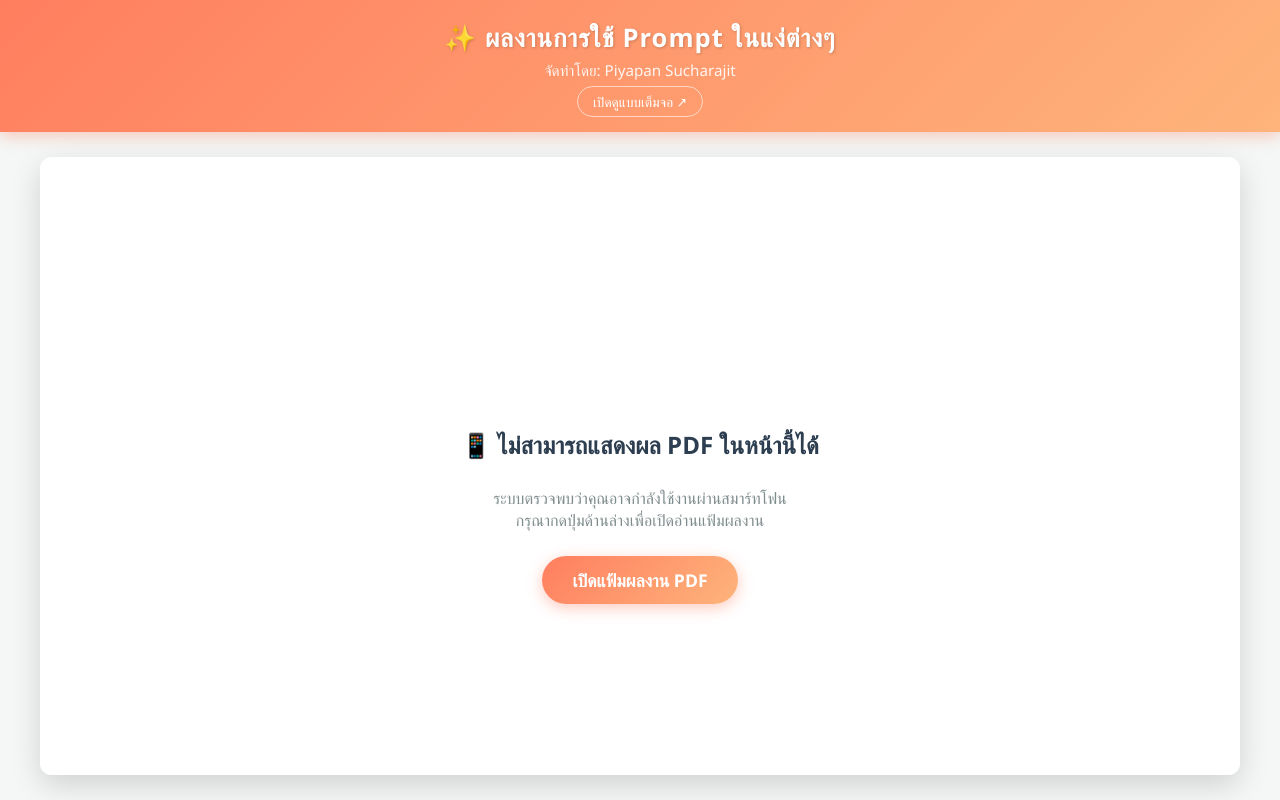
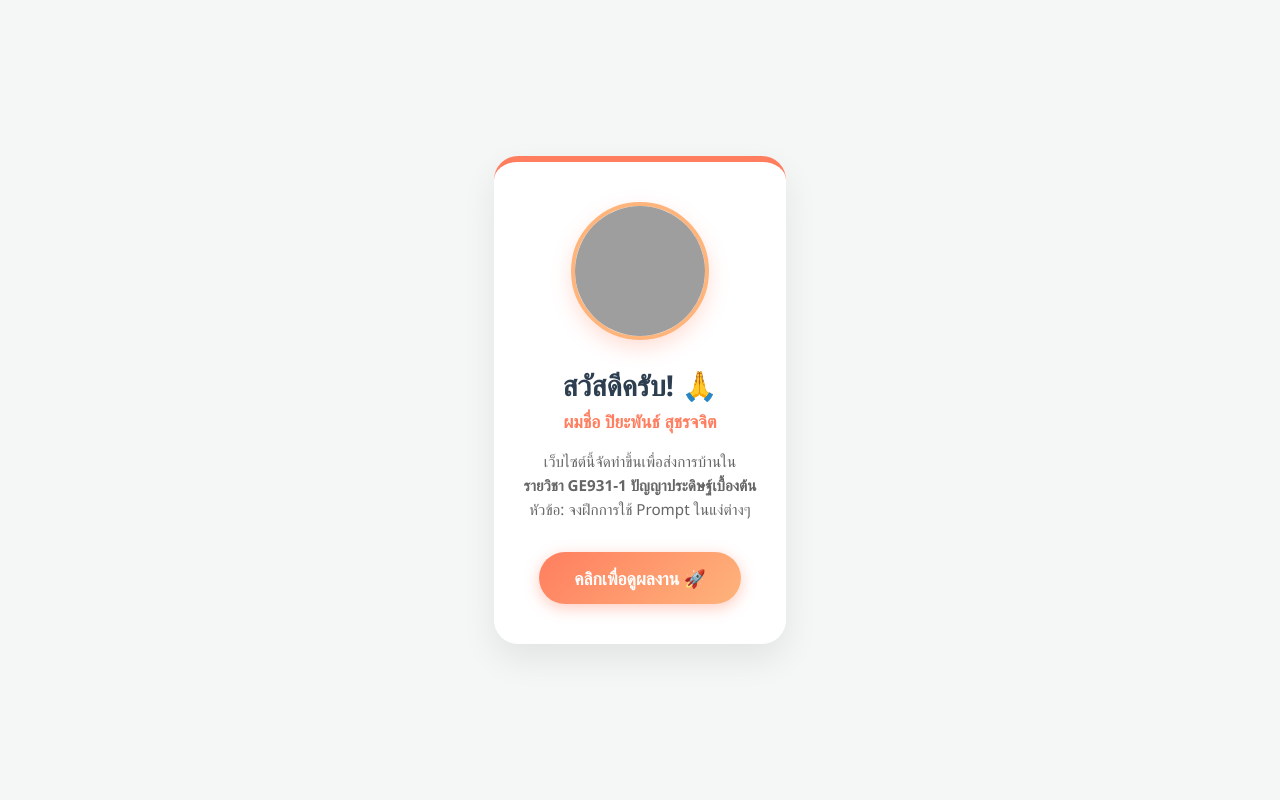
Before and after one commit to notpypscj-droid/homework, a plain HTML site: page index.html in a window 1280 px wide. Drawn offline with Linux system fonts and the light colour scheme; grey boxes are pictures that could not be loaded.

Commit message:
Update index.html

```diff
--- a/index.html
+++ b/index.html
@@ -3,13 +3,14 @@
 <head>
     <meta charset="UTF-8">
     <meta name="viewport" content="width=device-width, initial-scale=1.0">
-    <title>แฟ้มผลงาน - Piyapan Sucharajit</title>
+    <title>แนะนำตัว - ปิยะพันธ์ สุชรจิต</title>
     <style>
-        /* กำหนดธีมสี */
+        /* กำหนดธีมสีส้มให้เข้ากับหน้าการบ้าน */
         :root {
             --gradient-orange: linear-gradient(135deg, #FF7E5F, #FEB47B);
             --bg-light: #f4f7f6;
             --text-main: #2c3e50;
+            --text-muted: #666666;
         }
 
         body, html {
@@ -19,111 +20,67 @@
             font-family: 'Segoe UI', Tahoma, Geneva, Verdana, sans-serif;
             background-color: var(--bg-light);
             display: flex;
-            flex-direction: column;
-            overflow: hidden; /* ป้องกันแถบเลื่อนซ้อนกัน */
+            justify-content: center;
+            align-items: center;
         }
 
-        /* ลูกเล่นแอนิเมชันตอนเปิดเว็บ */
-        @keyframes slideDown {
-            from { transform: translateY(-100%); opacity: 0; }
+        /* ลูกเล่นแอนิเมชันให้กล่องเด้งขึ้นมาเบาๆ */
+        @keyframes slideUp {
+            from { transform: translateY(40px); opacity: 0; }
             to { transform: translateY(0); opacity: 1; }
         }
 
-        @keyframes fadeIn {
-            from { opacity: 0; transform: scale(0.98); }
-            to { opacity: 1; transform: scale(1); }
+        /* กล่องการ์ดแนะนำตัว */
+        .profile-card {
+            background-color: white;
+            border-radius: 24px;
+            box-shadow: 0 15px 35px rgba(0,0,0,0.08);
+            padding: 40px 30px;
+            max-width: 400px;
+            width: 90%;
+            text-align: center;
+            animation: slideUp 0.8s cubic-bezier(0.25, 0.46, 0.45, 0.94) both;
+            border-top: 6px solid #FF7E5F;
         }
 
-        /* แถบหัวข้อ */
-        .header {
-            background: var(--gradient-orange);
-            color: white;
-            padding: 20px;
-            text-align: center;
-            box-shadow: 0 4px 15px rgba(255, 126, 95, 0.4);
-            z-index: 10;
-            animation: slideDown 0.8s cubic-bezier(0.25, 0.46, 0.45, 0.94) both;
+        /* รูปโปรไฟล์ */
+        .profile-img {
+            width: 130px;
+            height: 130px;
+            border-radius: 50%;
+            object-fit: cover;
+            border: 4px solid #FEB47B;
+            margin-bottom: 20px;
+            box-shadow: 0 8px 20px rgba(255, 126, 95, 0.25);
         }
 
-        .header h1 {
-            margin: 0;
-            font-size: 1.6rem;
-            letter-spacing: 1px;
-            text-shadow: 1px 1px 3px rgba(0,0,0,0.2);
+        h1 {
+            color: var(--text-main);
+            margin: 0 0 5px 0;
+            font-size: 1.8rem;
         }
 
-        .header p {
-            margin: 5px 0 10px 0;
-            font-size: 0.95rem;
-            opacity: 0.9;
+        .subtitle {
+            color: #FF7E5F;
+            font-weight: bold;
+            font-size: 1.1rem;
+            margin-bottom: 15px;
         }
 
-        /* ปุ่มกดที่หัวข้อ */
-        .btn-header {
-            color: #fff;
-            text-decoration: none;
-            font-size: 0.85rem;
-            border: 1px solid rgba(255,255,255,0.6);
-            padding: 5px 15px;
-            border-radius: 20px;
-            transition: all 0.3s ease;
+        p {
+            color: var(--text-muted);
+            line-height: 1.6;
+            margin-bottom: 30px;
+            font-size: 0.95rem;
         }
 
-        .btn-header:hover {
-            background-color: white;
-            color: #FF7E5F;
-            border-color: white;
-        }
-
-        /* พื้นที่วาง PDF */
-        .pdf-wrapper {
-            flex-grow: 1;
-            padding: 25px;
-            box-sizing: border-box;
-            display: flex;
-            justify-content: center;
-            animation: fadeIn 1s ease-out 0.3s both; /* หน่วงเวลาเล็กน้อยให้หัวข้อลงมาก่อน */
-        }
-
-        .pdf-container {
-            width: 100%;
-            max-width: 1200px;
-            height: 100%;
-            border-radius: 12px;
-            box-shadow: 0 10px 30px rgba(0,0,0,0.15);
-            background-color: white;
-            border: none;
-            overflow: hidden;
-        }
-
-        /* ส่วนแสดงผลสำรอง (สำหรับมือถือ) */
-        .fallback-msg {
-            display: flex;
-            flex-direction: column;
-            align-items: center;
-            justify-content: center;
-            height: 100%;
-            text-align: center;
-            padding: 40px 20px;
-            background-color: white;
-        }
-
-        .fallback-msg h2 {
-            color: var(--text-main);
-            margin-bottom: 10px;
-        }
-
-        .fallback-msg p {
-            color: #7f8c8d;
-            margin-bottom: 25px;
-        }
-
-        /* ปุ่มกดหลัก */
+        /* ปุ่มกดไปดูการบ้าน */
         .btn-primary {
+            display: inline-block;
             background: var(--gradient-orange);
             color: white;
             text-decoration: none;
-            padding: 12px 30px;
+            padding: 14px 35px;
             border-radius: 30px;
             font-weight: bold;
             font-size: 1.1rem;
@@ -132,47 +89,27 @@
         }
 
         .btn-primary:hover {
-            transform: translateY(-3px) scale(1.05);
-            box-shadow: 0 8px 25px rgba(255, 126, 95, 0.6);
-        }
-
-        /* ปรับหน้าจอสำหรับมือถือ */
-        @media (max-width: 768px) {
-            .pdf-wrapper {
-                padding: 0; /* เอากรอบออกให้ PDF กว้างเต็มจอ */
-            }
-            .pdf-container {
-                border-radius: 0;
-            }
-            .header h1 {
-                font-size: 1.3rem;
-            }
+            transform: translateY(-4px) scale(1.05);
+            box-shadow: 0 10px 25px rgba(255, 126, 95, 0.6);
         }
     </style>
 </head>
 <body>
 
-    <!-- แถบหัวข้อ -->
-    <div class="header">
-        <h1>✨ ผลงานการใช้ Prompt ในแง่ต่างๆ</h1>
-        <p>จัดทำโดย: Piyapan Sucharajit</p>
-        <a href="my-work.pdf" class="btn-header" target="_blank">เปิดดูแบบเต็มจอ ↗</a>
+    <div class="profile-card">
+        <!-- 1. ส่วนรูปโปรไฟล์: นำรูปตัวเองมาตั้งชื่อว่า profile.jpg แล้วอัปโหลดขึ้น GitHub -->
+        <!-- หากยังไม่อัปโหลดรูป ระบบจะแสดงรูปไอคอนคนแทนชั่วคราว -->
+        <img src="profile.jpg" alt="รูปโปรไฟล์ ปิยะพันธ์" class="profile-img" onerror="this.src='https://cdn-icons-png.flaticon.com/512/3135/3135715.png'">
+
+        <h1>สวัสดีครับ! 🙏</h1>
+        <div class="subtitle">ผมชื่อ ปิยะพันธ์ สุชรจจิต</div>
+
+        <p>
+            เว็บไซต์นี้จัดทำขึ้นเพื่อส่งการบ้านใน<br>
+            <strong>รายวิชา GE931-1 ปัญญาประดิษฐ์เบื้องต้น</strong><br>
+            หัวข้อ: จงฝึกการใช้ Prompt ในแง่ต่างๆ
+        </p>
+
+        <!-- 2. ปุ่มลิงก์ไปหน้าการบ้าน (ต้องตั้งชื่อไฟล์หน้า PDF ให้ตรงกับบรรทัดล่างนี้) -->
+        <a href="homework.html" class="btn-primary">คลิกเพื่อดูผลงาน 🚀</a>
     </div>
-
-    <!-- ส่วนแสดงผล PDF -->
-    <div class="pdf-wrapper">
-        <!-- !!! อย่าลืมเปลี่ยน my-work.pdf เป็นชื่อไฟล์ของคุณ !!! -->
-        <object data="my-work.pdf" type="application/pdf" class="pdf-container">
-
-            <!-- กรณีเบราว์เซอร์ไม่รองรับ (เช่นในมือถือบางรุ่น) -->
-            <div class="fallback-msg">
-                <h2>📱 ไม่สามารถแสดงผล PDF ในหน้านี้ได้</h2>
-                <p>ระบบตรวจพบว่าคุณอาจกำลังใช้งานผ่านสมาร์ทโฟน<br>กรุณากดปุ่มด้านล่างเพื่อเปิดอ่านแฟ้มผลงาน</p>
-                <a href="my-work.pdf" class="btn-primary" target="_blank">เปิดแฟ้มผลงาน PDF</a>
-            </div>
-
-        </object>
-    </div>
-
-</body>
-</html>
```
